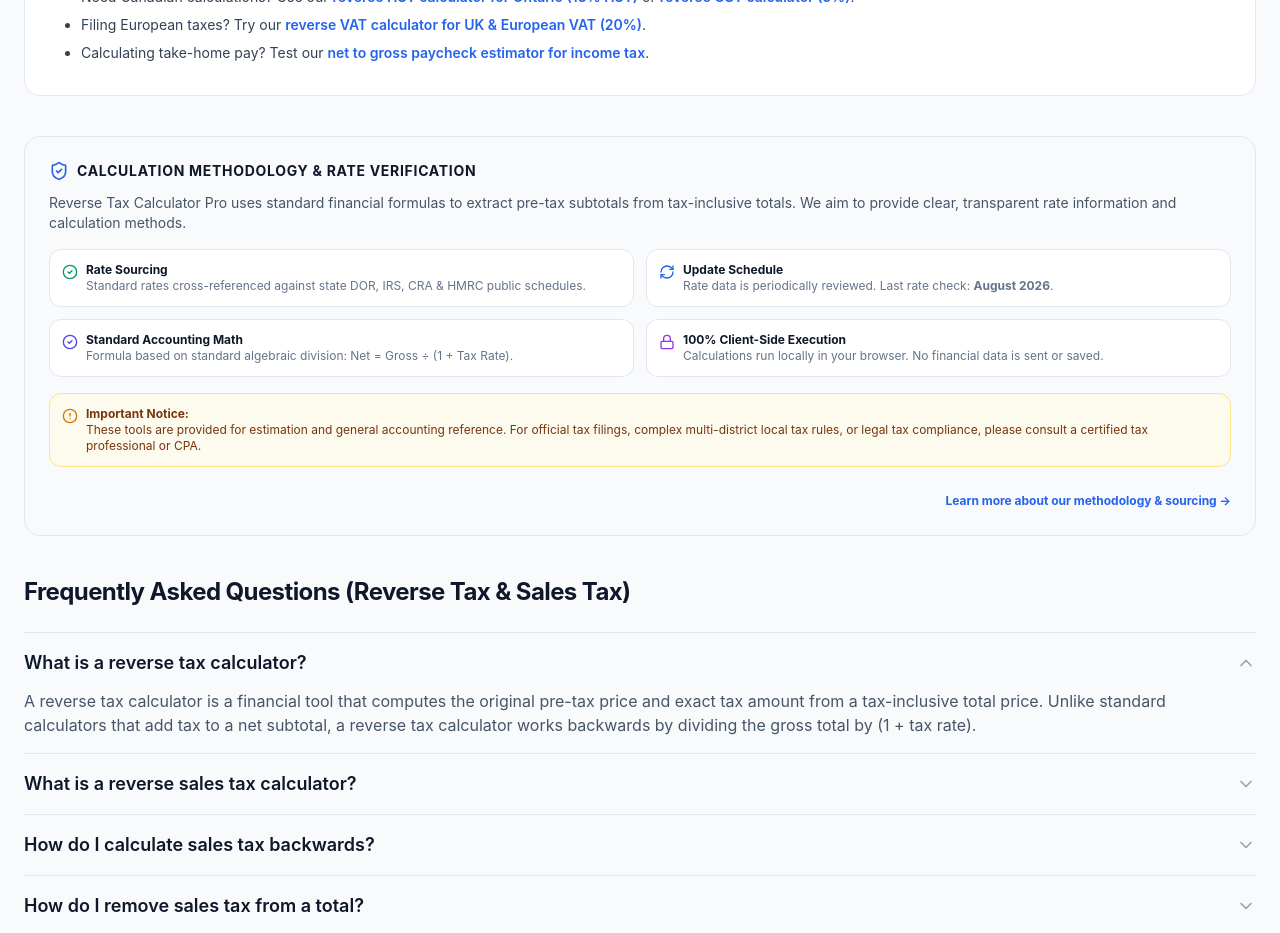
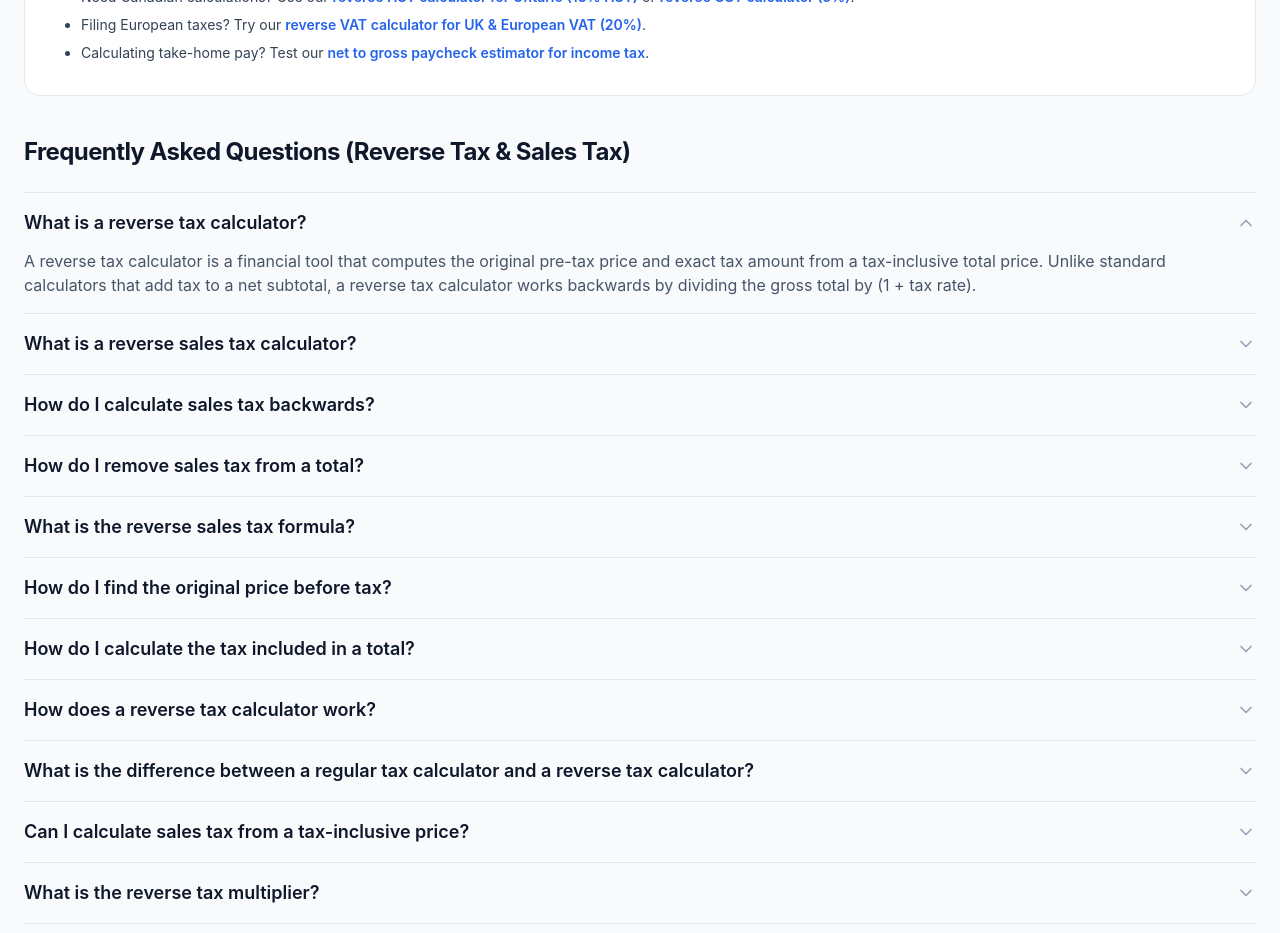
Before and after one commit to akashojha2011-jpg/reverse-tax-calculator, a Next.js app: page / in a window 1280 px wide. Shown: the part 4000-4933 px from the top of the page. Built offline with nearby package versions, Linux system fonts and the light colour scheme.

Commit message:
Remove bulky AccuracyVerificationBox from LHS layout to streamline content and optimize for user intent first

```diff
--- a/app/page.tsx
+++ b/app/page.tsx
@@ -327,9 +327,6 @@ export default function HomePage() {
           </ul>
         </article>
 
-        {/* Calculation Methodology & Rate Verification Box */}
-        <AccuracyVerificationBox />
-
         {/* 18 Prioritized FAQs with Machine-Readable FAQPage JSON-LD Schema */}
         <FAQAccordion items={homeFaqs} title="Frequently Asked Questions (Reverse Tax & Sales Tax)" />
 
--- a/app/reverse-sales-tax-calculator/page.tsx
+++ b/app/reverse-sales-tax-calculator/page.tsx
@@ -478,9 +478,6 @@ export default function ReverseSalesTaxPage() {
             </ul>
           </section>
 
-          {/* Rate Verification & Methodology Section */}
-          <AccuracyVerificationBox />
-
           {/* Internal Link Grid */}
           <RelatedCalculatorsGrid title="US State Sales Tax Calculators" />
         </div>
```
